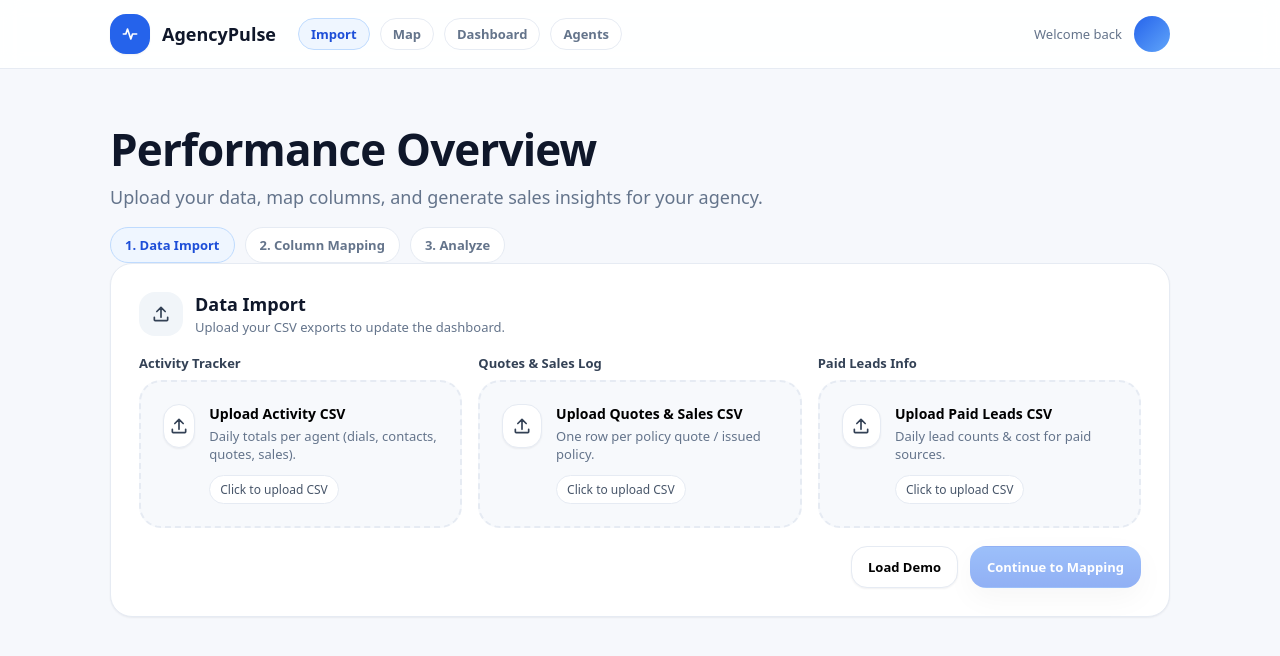
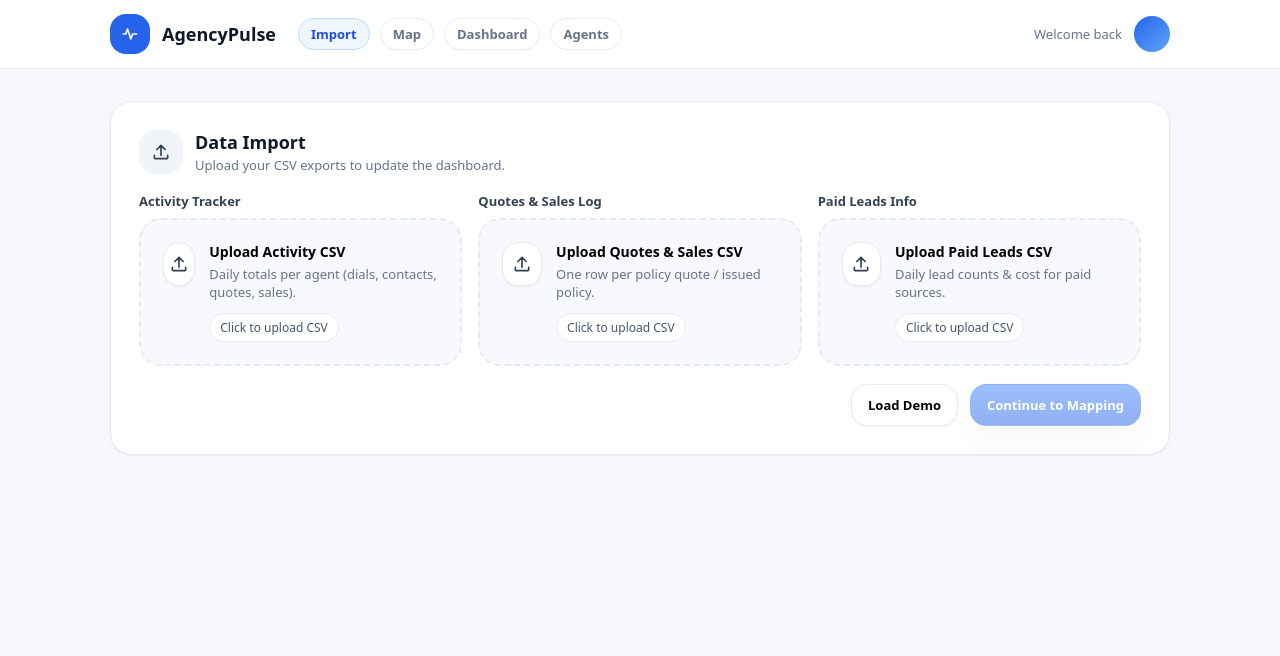
Before and after one commit to destiny-ross-dev/agency-pulse, a React (Vite) app: page /import-data in a window 1280 px wide. Shown: the top 656 px of the page. Built offline with nearby package versions, Linux system fonts and the light colour scheme.

Commit message:
removed PageHeader from Dashboard and Agents pages

```diff
--- a/src/App.jsx
+++ b/src/App.jsx
@@ -154,9 +154,7 @@ function StepWorkflow({ step }) {
         setMappings((prev) => ({ ...prev, [datasetKey]: suggested }));
       }
     } catch (err) {
-      setError(
-        err?.message || "Failed to load demo data. Please try again."
-      );
+      setError(err?.message || "Failed to load demo data. Please try again.");
     } finally {
       setBusyKey("");
     }
@@ -269,13 +267,6 @@ function StepWorkflow({ step }) {
   return (
     <div>
       <div className="container">
-        <PageHeader
-          title="Performance Overview"
-          subtitle="Upload your data, map columns, and generate sales insights for your agency."
-        />
-
-        <Stepper step={step} />
-
         {error ? <div className="alert">{error}</div> : null}
 
         {step === 1 ? (
--- a/src/routes/Agents/index.jsx
+++ b/src/routes/Agents/index.jsx
@@ -65,11 +65,6 @@ export default function Agents({ agentInsights }) {
 
   return (
     <div className="container">
-      <PageHeader
-        title="Agent Performance"
-        subtitle="Review agent totals and efficiency using the same filtered data as the main dashboard."
-      />
-
       {!canAnalyze ? (
         <div className="alert">
           Upload and map your data first to unlock agent insights. Visit the{" "}
--- a/src/routes/Dashboard/index.jsx
+++ b/src/routes/Dashboard/index.jsx
@@ -45,7 +45,7 @@ export default function Dashboard({
   onStartOver,
 }) {
   return (
-    <div style={{ marginTop: 18, display: "grid", gap: 16 }}>
+    <div style={{ display: "grid", gap: 16 }}>
       <Card pad>
         <SectionTitle
           icon={<PulseIcon />}
```
